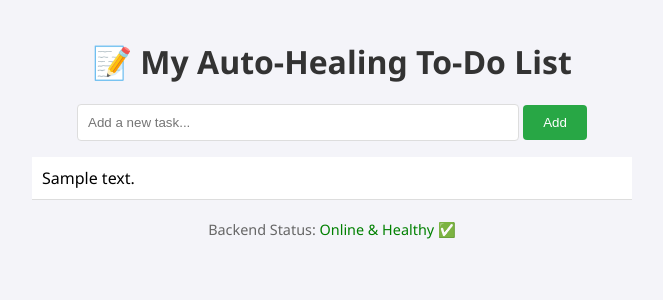
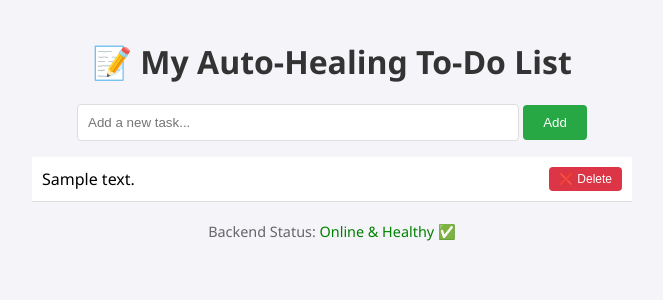
Before and after one commit to NIKHILUTTAM/todo-auto-heal, a Flask app: page / in a window 1280 px wide. Shown: the top 300 px of the page, without its empty margins (308-971 px from the left). Run offline with Flask 3, Linux system fonts and the light colour scheme; tables that the repository leaves empty hold one stand-in row (values such as "Sample post").

Commit message:
Added delete button feature

```diff
--- a/app.py
+++ b/app.py
@@ -61,6 +61,16 @@ def add_todo():
     db.session.commit()
     return jsonify({"message": "Added", "item": new_todo.to_dict()}), 201
 
+@app.route('/todos/<int:id>', methods=['DELETE'])
+def delete_todo(id):
+    task = Todo.query.get(id)
+    if task:
+        db.session.delete(task)
+        db.session.commit()
+        return jsonify({"message": "Task deleted"}), 200
+    else:
+        return jsonify({"error": "Task not found"}), 404
+
 if __name__ == '__main__':
     wait_for_db() # Wait for MySQL before starting
     app.run(host='0.0.0.0', port=5000)
--- a/templates/index.html
+++ b/templates/index.html
@@ -8,10 +8,36 @@
         body { font-family: 'Segoe UI', sans-serif; max-width: 600px; margin: 40px auto; text-align: center; background-color: #f4f4f9; }
         h1 { color: #333; }
         input { padding: 10px; width: 70%; border: 1px solid #ddd; border-radius: 4px; }
-        button { padding: 10px 20px; background-color: #28a745; color: white; border: none; border-radius: 4px; cursor: pointer; }
-        button:hover { background-color: #218838; }
+
+        /* Green Add Button */
+        .add-btn { padding: 10px 20px; background-color: #28a745; color: white; border: none; border-radius: 4px; cursor: pointer; }
+        .add-btn:hover { background-color: #218838; }
+
         ul { list-style: none; padding: 0; }
-        li { background: white; border-bottom: 1px solid #ddd; padding: 10px; text-align: left; margin-top: 5px; }
+
+        /* List Item Styling */
+        li {
+            background: white;
+            border-bottom: 1px solid #ddd;
+            padding: 10px;
+            display: flex;
+            justify-content: space-between; /* Pushes text left and button right */
+            align-items: center;
+            margin-top: 5px;
+        }
+
+        /* Red Delete Button */
+        .delete-btn {
+            background-color: #dc3545;
+            color: white;
+            border: none;
+            padding: 5px 10px;
+            border-radius: 4px;
+            cursor: pointer;
+            font-size: 12px;
+        }
+        .delete-btn:hover { background-color: #c82333; }
+
         .status { margin-top: 20px; font-size: 0.9em; color: #666; }
     </style>
 </head>
@@ -20,7 +46,7 @@
 
     <div>
         <input type="text" id="taskInput" placeholder="Add a new task...">
-        <button onclick="addTask()">Add</button>
+        <button class="add-btn" onclick="addTask()">Add</button>
     </div>
 
     <ul id="todoList"></ul>
@@ -32,7 +58,6 @@
     <script>
         const API_URL = "http://localhost:5000";
 
-        // Fetch tasks on load
         window.onload = function() {
             fetchTodos();
             checkHealth();
@@ -46,7 +71,19 @@
                 list.innerHTML = "";
                 data.forEach(task => {
                     const li = document.createElement('li');
-                    li.textContent = task.content;
+
+                    // Create the Text
+                    const span = document.createElement('span');
+                    span.textContent = task.content;
+
+                    // Create the Delete Button
+                    const btn = document.createElement('button');
+                    btn.textContent = "❌ Delete";
+                    btn.className = "delete-btn";
+                    btn.onclick = () => deleteTodo(task.id); // Pass the ID here
+
+                    li.appendChild(span);
+                    li.appendChild(btn);
                     list.appendChild(li);
                 });
             } catch (error) {
@@ -69,6 +106,14 @@
             fetchTodos();
         }
 
+        // NEW FUNCTION: Delete Task
+        async function deleteTodo(id) {
+            await fetch(`${API_URL}/todos/${id}`, {
+                method: "DELETE"
+            });
+            fetchTodos(); // Refresh the list
+        }
+
         async function checkHealth() {
             try {
                 const response = await fetch(`${API_URL}/health`);
```
